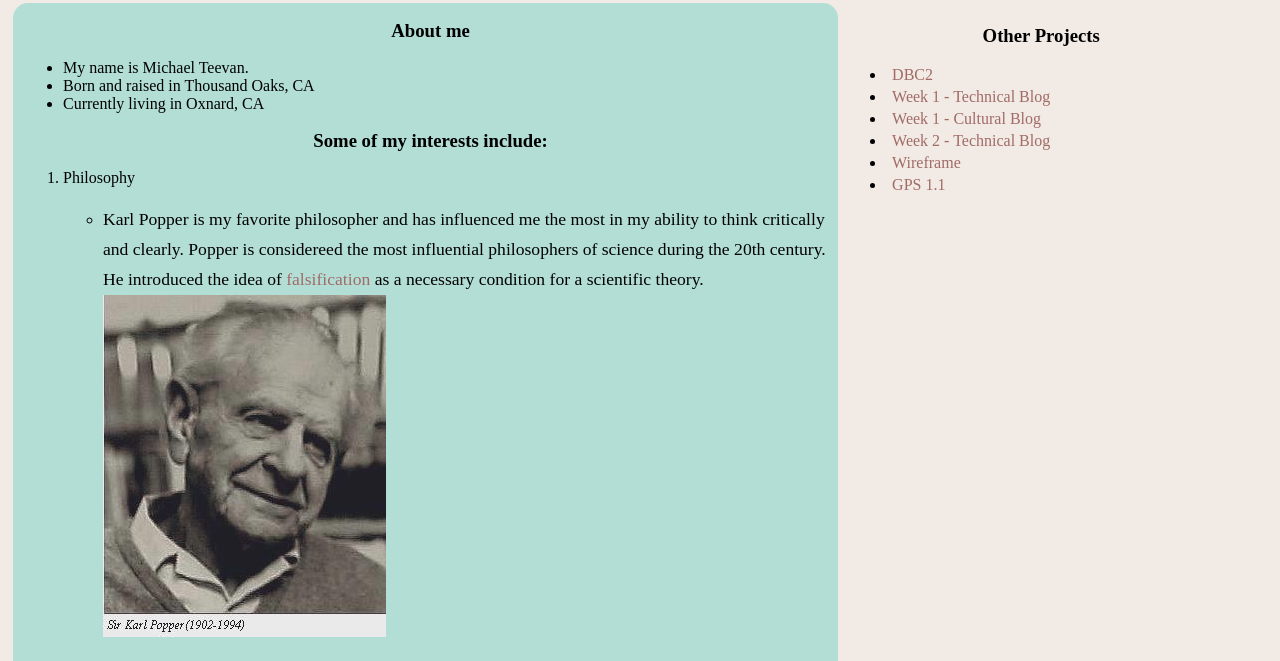
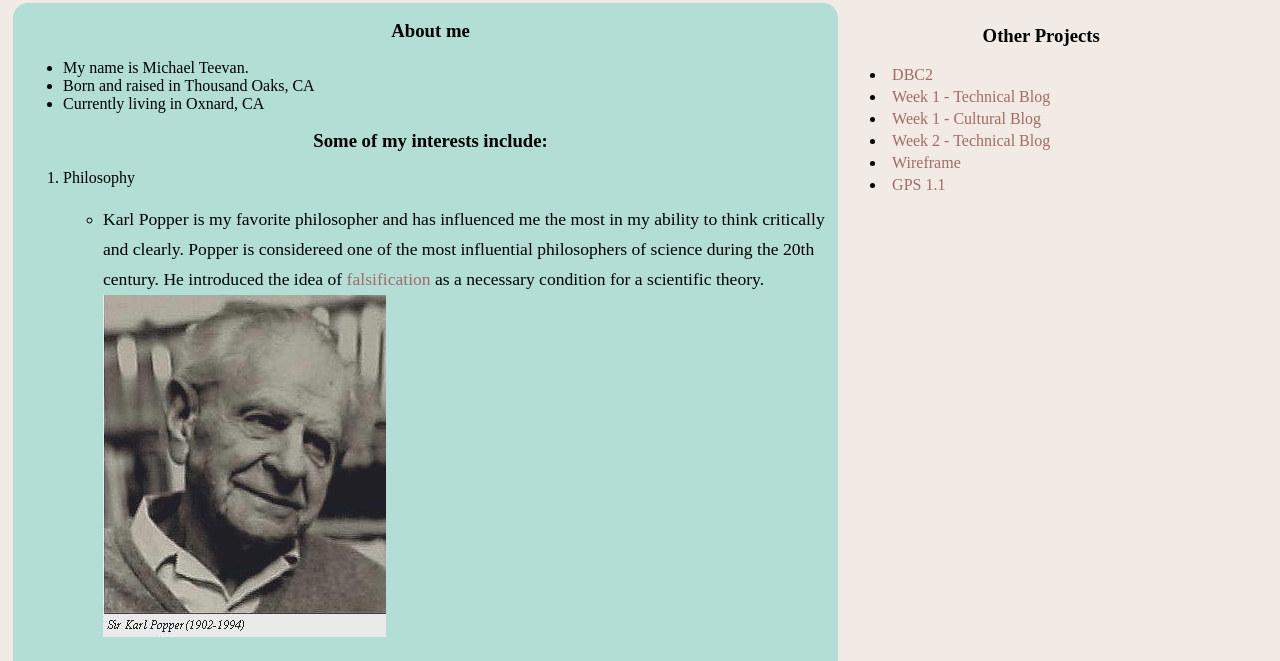
Before and after one commit to mike6838/mike6838.github.io, a plain HTML site: page index.html in a window 1280 px wide. Shown: the part 132-793 px from the top of the page. Drawn offline with Linux system fonts and the light colour scheme.

```diff
--- a/index.html
+++ b/index.html
@@ -28,7 +28,7 @@
 								<ul>
 									<li>
 										<p>
-											Karl Popper is my favorite philosopher and has influenced me the most in my ability to think critically and clearly. Popper is considereed the most influential philosophers of science during the 20th century. He introduced the idea of <a href="http://en.wikipedia.org/wiki/Falsifiability">falsification</a> as a necessary condition for a scientific theory. <br> <a href="http://plato.stanford.edu/entries/popper/"><img src="unit1_projects/images/popper.jpg" alt="Karl Popper" /></a>
+											Karl Popper is my favorite philosopher and has influenced me the most in my ability to think critically and clearly. Popper is considereed one of the most influential philosophers of science during the 20th century. He introduced the idea of <a href="http://en.wikipedia.org/wiki/Falsifiability">falsification</a> as a necessary condition for a scientific theory. <br> <a href="http://plato.stanford.edu/entries/popper/"><img src="unit1_projects/images/popper.jpg" alt="Karl Popper" /></a>
 										</p>
 									</li>
 								</ul>
```
